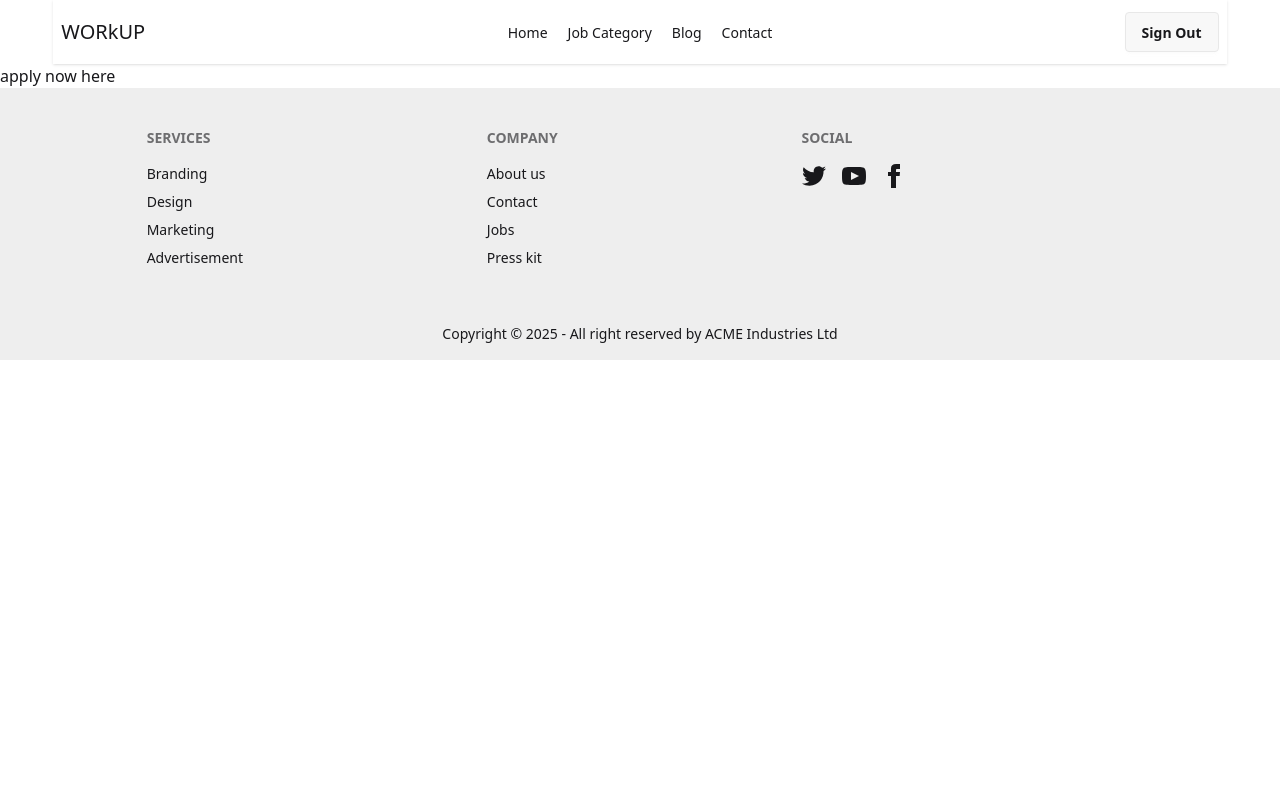
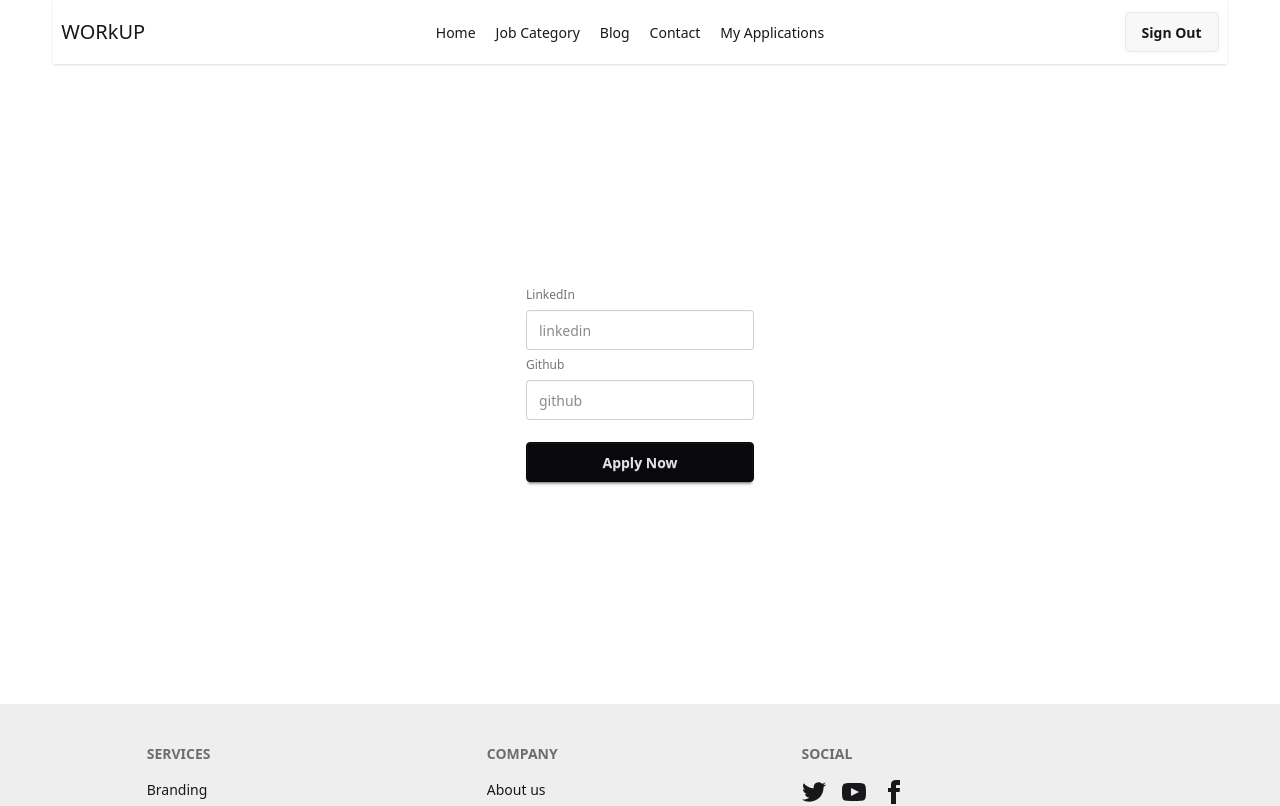
Before and after one commit to nayemhasan45/work-up-job-portal-, a React (Vite) app in the folder work-up-client/: page /applyJob/1 in a window 1280 px wide. Shown: the top 806 px of the page. Built offline with nearby package versions, Linux system fonts and the light colour scheme; no server answers; sample sign-in values are in the browser's storage.

Commit message:
add application list page to view all the applied jobs

```diff
--- a/work-up-client/package.json
+++ b/work-up-client/package.json
@@ -12,6 +12,7 @@
   "dependencies": {
     "@tailwindcss/vite": "^4.1.16",
     "@tanstack/react-query": "^5.90.6",
+    "axios": "^1.13.1",
     "firebase": "^12.5.0",
     "framer-motion": "^12.23.24",
     "react": "^19.1.1",
@@ -22,6 +23,7 @@
     "react-router": "^7.9.5",
     "react-router-dom": "^7.9.5",
     "react-scroll-trigger": "^0.6.14",
+    "sweetalert2": "^11.26.3",
     "tailwindcss": "^4.1.16"
   },
   "devDependencies": {
--- /dev/null
+++ b/work-up-client/src/pages/applications/Applications.jsx
@@ -0,0 +1,30 @@
+import React, { useContext } from 'react';
+import { FirebaseAuthContext } from '../../contexts/firebaseAuthContext/AuthContext';
+import { useQuery } from '@tanstack/react-query';
+import LoadingSpinner from '../../components/LoadingSpinner';
+
+const Applications = () => {
+    const {initialUser}=useContext(FirebaseAuthContext);
+
+    const { data, isLoading } = useQuery({
+        queryKey: ['applications', initialUser?.email],
+        queryFn: async () => {
+            const res = await fetch(`http://localhost:3000/applicant?email=${initialUser?.email}`);
+            const data = await res.json();
+            return data;
+        },
+        enabled: !!initialUser?.email, // This ensures the query only runs when the email is available
+    });
+
+    if (isLoading) {
+        return <LoadingSpinner></LoadingSpinner>
+    }
+
+    return (
+        <div>
+            <h1>application so far : {data?.length}</h1>
+        </div>
+    );
+};
+
+export default Applications;
--- a/work-up-client/src/pages/job-category/ApplyJob.jsx
+++ b/work-up-client/src/pages/job-category/ApplyJob.jsx
@@ -1,11 +1,64 @@
-import React from 'react';
+import React, { useContext } from "react";
+import { useParams } from "react-router";
+import { FirebaseAuthContext } from "../../contexts/firebaseAuthContext/AuthContext";
+import axios from "axios";
+import Swal from "sweetalert2";
 
 const ApplyJob = () => {
-    return (
-        <div>
-            <h1>apply now here </h1>
-        </div>
-    );
+  const { id: jobId } = useParams();
+  const { initialUser } = useContext(FirebaseAuthContext);
+  console.log(initialUser);
+  const handleJobApply = (e) => {
+    e.preventDefault();
+    const form = e.target;
+    const linkedin = form.linkedin.value;
+    const github = form.github.value;
+    console.log(linkedin, github);
+    const aplication = {
+      jobId,
+      applicant: initialUser.email,
+      linkedin,
+      github,
+    };
+    axios
+      .post("http://localhost:3000/applicant", aplication)
+      .then((res) => {
+        console.log(res.data);
+        if (res.data.insertedId) {
+          Swal.fire({
+            position: "top-end",
+            icon: "success",
+            title: "Your work has been saved",
+            showConfirmButton: false,
+            timer: 1500,
+          });
+        }
+      })
+      .catch((err) => console.log(err));
+  };
+  return (
+    <div className="w-10/12 mx-auto flex items-center justify-center h-[80vh]">
+      <form onSubmit={handleJobApply}>
+        <fieldset className="fieldset">
+          <label className="label">LinkedIn</label>
+          <input
+            name="linkedin"
+            type="url"
+            className="input"
+            placeholder="linkedin"
+          />
+          <label className="label">Github</label>
+          <input
+            name="github"
+            type="url"
+            className="input"
+            placeholder="github"
+          />
+          <button className="btn btn-neutral mt-4">Apply Now</button>
+        </fieldset>
+      </form>
+    </div>
+  );
 };
 
 export default ApplyJob;
--- a/work-up-client/src/pages/shares/Navbar.jsx
+++ b/work-up-client/src/pages/shares/Navbar.jsx
@@ -15,9 +15,14 @@ const Navbar = () => {
       <NavLink className={"pr-5"} to={"/blog"}>
         <p>Blog</p>
       </NavLink>
-      <NavLink className={""} to={"/contact"}>
+      <NavLink className={"pr-5"} to={"/contact"}>
         <p>Contact</p>
       </NavLink>
+      {initialUser && (
+        <NavLink className={"pr-5"} to={"/applications"}>
+          <p>My Applications</p>
+        </NavLink>
+      )}
     </>
   );
   const handleSignOut = () => {
@@ -68,7 +73,9 @@ const Navbar = () => {
             <Link className="btn" to={"/signin"}>
               Sign in
             </Link>
-            <Link className="btn" to={"/signup"}>Sign Up</Link>
+            <Link className="btn" to={"/signup"}>
+              Sign Up
+            </Link>
           </>
         )}
       </div>
--- a/work-up-client/src/routes/PrivateRoute.jsx
+++ b/work-up-client/src/routes/PrivateRoute.jsx
@@ -6,7 +6,6 @@ import LoadingSpinner from '../components/LoadingSpinner';
 const PrivateRoute = ({children}) => {
     const {initialUser,loading}=useContext(FirebaseAuthContext);
     const location = useLocation();
-    console.log(location.pathname);
     if(loading){
         return <LoadingSpinner></LoadingSpinner>
     }
--- a/work-up-client/src/routes/index.jsx
+++ b/work-up-client/src/routes/index.jsx
@@ -9,6 +9,7 @@ import SignUp from "../pages/user-log/SignUp";
 import JobDetails from "../pages/job-category/JobDetails";
 import PrivateRoute from "./PrivateRoute";
 import ApplyJob from "../pages/job-category/ApplyJob";
+import Applications from "../pages/applications/Applications";
 
 const router = createBrowserRouter([
   {
@@ -24,6 +25,10 @@ const router = createBrowserRouter([
         element:<PrivateRoute>
                   <ApplyJob></ApplyJob>
                 </PrivateRoute>
+      },
+      {
+        path:"/applications",
+        element:<PrivateRoute><Applications></Applications></PrivateRoute>
       },
       {
         path:"/job-category",
```
Also changed, not shown: 2 other files (tests, documents, lock files or other folders).
